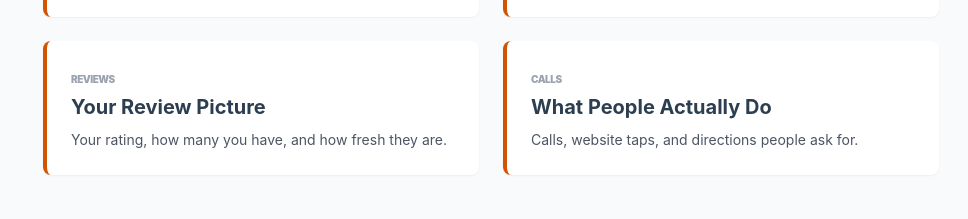
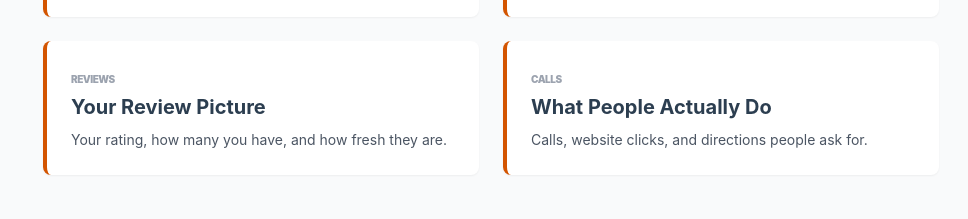
Before and after one commit to mtg-ohio/miles-to-go-site, a React (Vite) app: page / in a window 1280 px wide. Shown: the part 2600-2819 px from the top of the page, without its empty margins (149-1117 px from the left). Built offline with nearby package versions, Linux system fonts and the light colour scheme.

Commit message:
Update description in MetricTile component

```diff
--- a/components/BaselineSection.tsx
+++ b/components/BaselineSection.tsx
@@ -28,7 +28,7 @@ const BaselineSection: React.FC = () => {
           <MetricTile
             category="Calls"
             title="What People Actually Do"
-            description="Calls, website taps, and directions people ask for."
+            description="Calls, website clicks, and directions people ask for."
           />
         </div>
 
```
